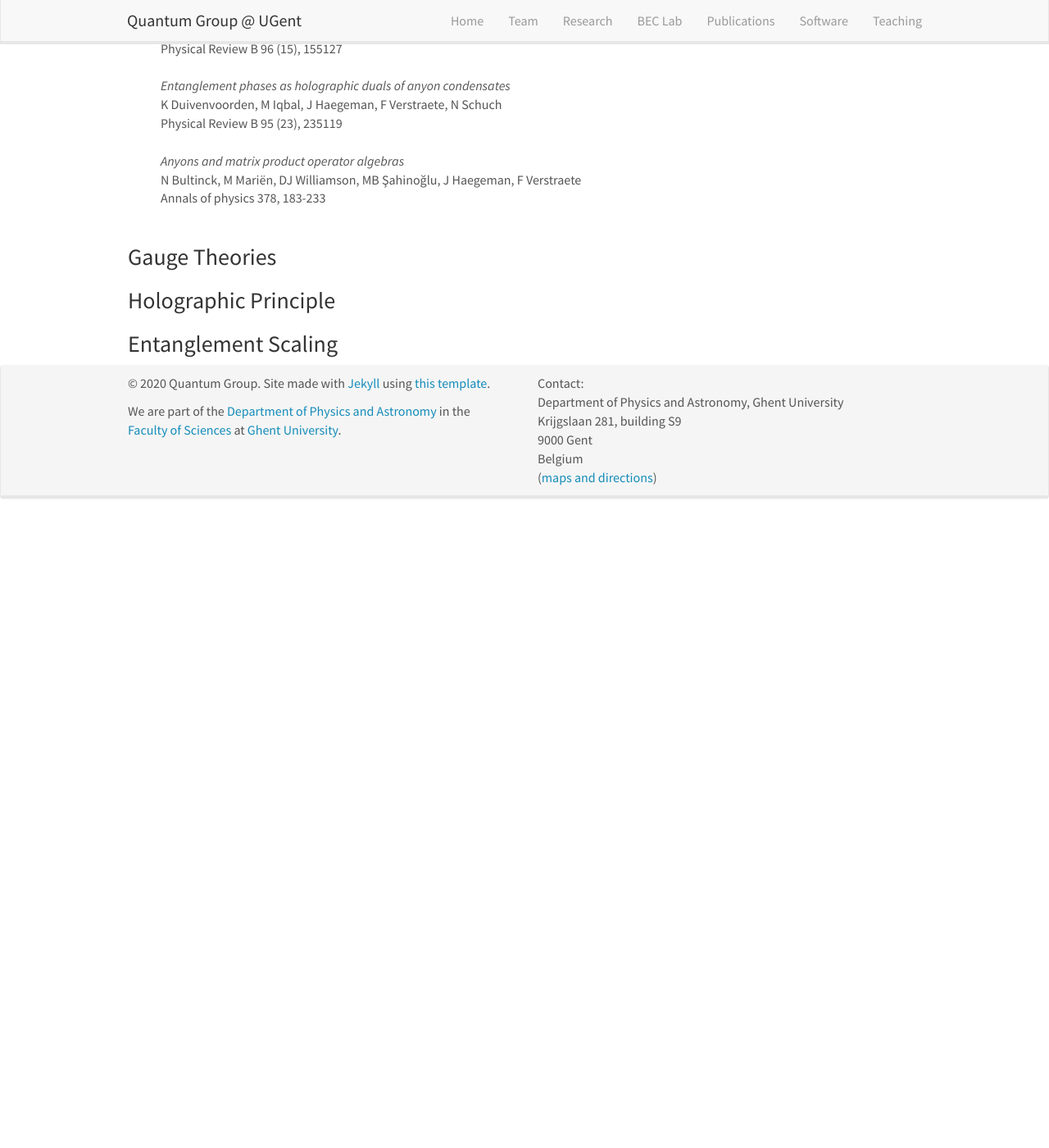
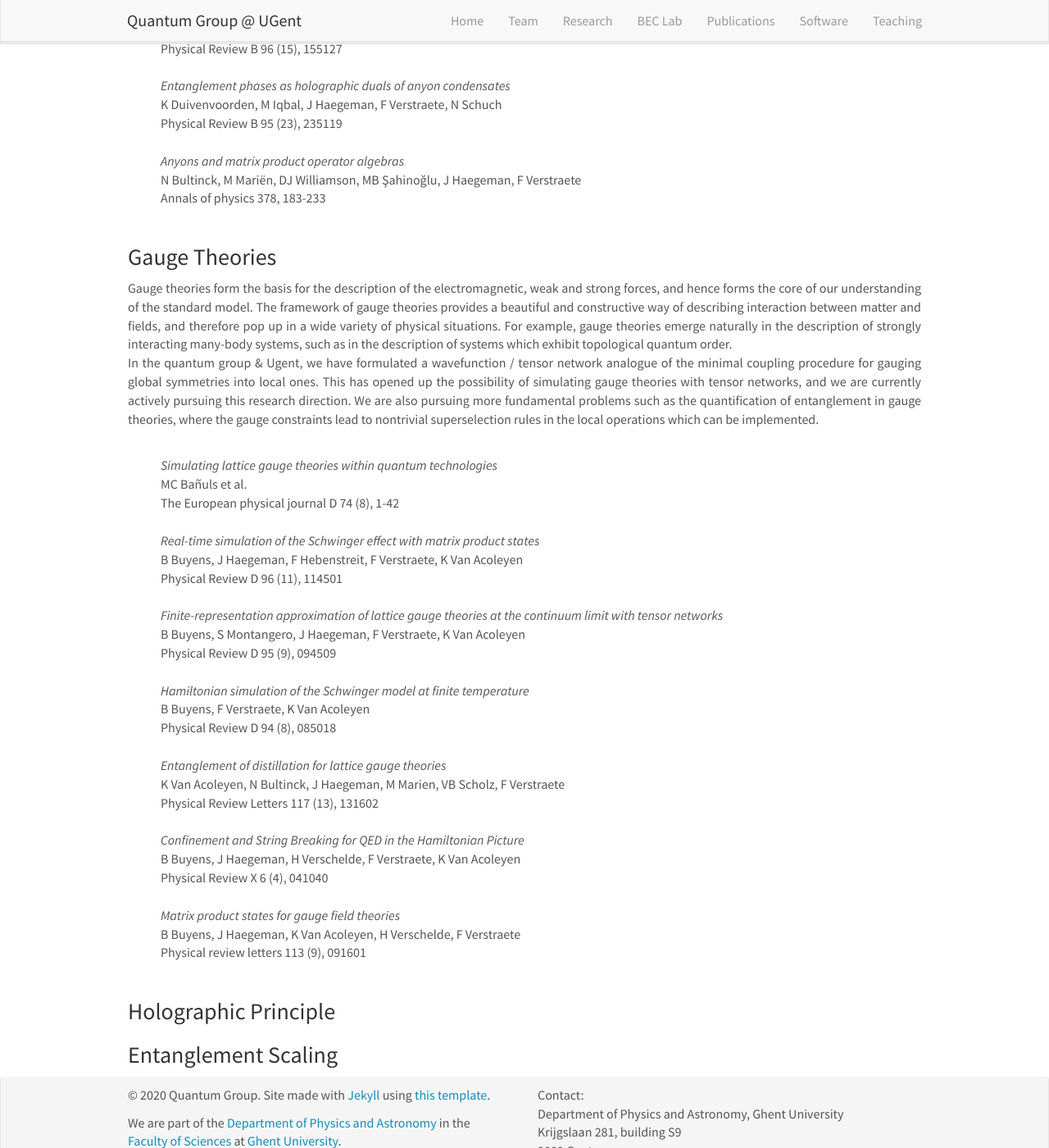
Before and after one commit to quantumghent/quantumghent.github.io, a Jekyll site: the page built from _pages/research.md, in a window 1280 px wide and 1400 px high, scrolled down 14422 px. Shown: the whole window at 82% size. Built offline with Jekyll 4.4.1, drawn with Linux system fonts in a browser that asks for light colours; nearby versions of some CDN libraries; before the commit the page ends 15052 px from its top, so only the background shows below that.

Commit message:
Update research.md

```diff
--- a/_pages/research.md
+++ b/_pages/research.md
@@ -933,6 +933,50 @@ Annals of physics 378, 183-233<br><br>
 
 ### Gauge Theories
 
+
+<p style="text-align:justify">
+
+Gauge theories form the basis for the description of the electromagnetic, weak and strong forces, and hence forms the core of our understanding of the standard model. The framework of gauge theories provides a beautiful and constructive way of describing interaction between matter and fields, and therefore pop up in a wide variety of physical situations. For example, gauge theories  emerge naturally in the description of strongly interacting many-body systems, such as in the description of systems which exhibit topological quantum order.<br>
+In the quantum group & Ugent, we have formulated a wavefunction / tensor network analogue of the minimal coupling procedure for gauging global symmetries into local ones. This has opened up the possibility of simulating gauge theories with tensor networks, and we are currently actively pursuing this research direction. We are also pursuing more fundamental problems such as the quantification of entanglement in gauge theories, where the gauge constraints lead to nontrivial superselection rules in the local operations which can be implemented. <br><br>
+
+</p>
+<p style="margin-left: 40px">
+
+
+<i> Simulating lattice gauge theories within quantum technologies</i> <br>
+MC Bañuls et al.<br>
+The European physical journal D 74 (8), 1-42<br><br>
+
+<i>Real-time simulation of the Schwinger effect with matrix product states</i> <br>
+B Buyens, J Haegeman, F Hebenstreit, F Verstraete, K Van Acoleyen<br>
+Physical Review D 96 (11), 114501<br><br>
+
+<i>Finite-representation approximation of lattice gauge theories at the continuum limit with tensor networks</i> <br>
+B Buyens, S Montangero, J Haegeman, F Verstraete, K Van Acoleyen<br>
+Physical Review D 95 (9), 094509<br><br>
+
+<i>Hamiltonian simulation of the Schwinger model at finite temperature</i> <br>
+B Buyens, F Verstraete, K Van Acoleyen<br>
+Physical Review D 94 (8), 085018<br><br>
+
+<i>Entanglement of distillation for lattice gauge theories</i> <br>
+K Van Acoleyen, N Bultinck, J Haegeman, M Marien, VB Scholz, F Verstraete<br>
+Physical Review Letters 117 (13), 131602<br><br>
+
+<i> Confinement and String Breaking for QED in the Hamiltonian Picture</i> <br>
+B Buyens, J Haegeman, H Verschelde, F Verstraete, K Van Acoleyen<br>
+Physical Review X 6 (4), 041040<br><br>
+
+<i> Matrix product states for gauge field theories </i> <br>
+B Buyens, J Haegeman, K Van Acoleyen, H Verschelde, F Verstraete<br>
+Physical review letters 113 (9), 091601<br><br>
+
+
+
+</p>
+
+
+
 ### Holographic Principle
 
 ### Entanglement Scaling
```
